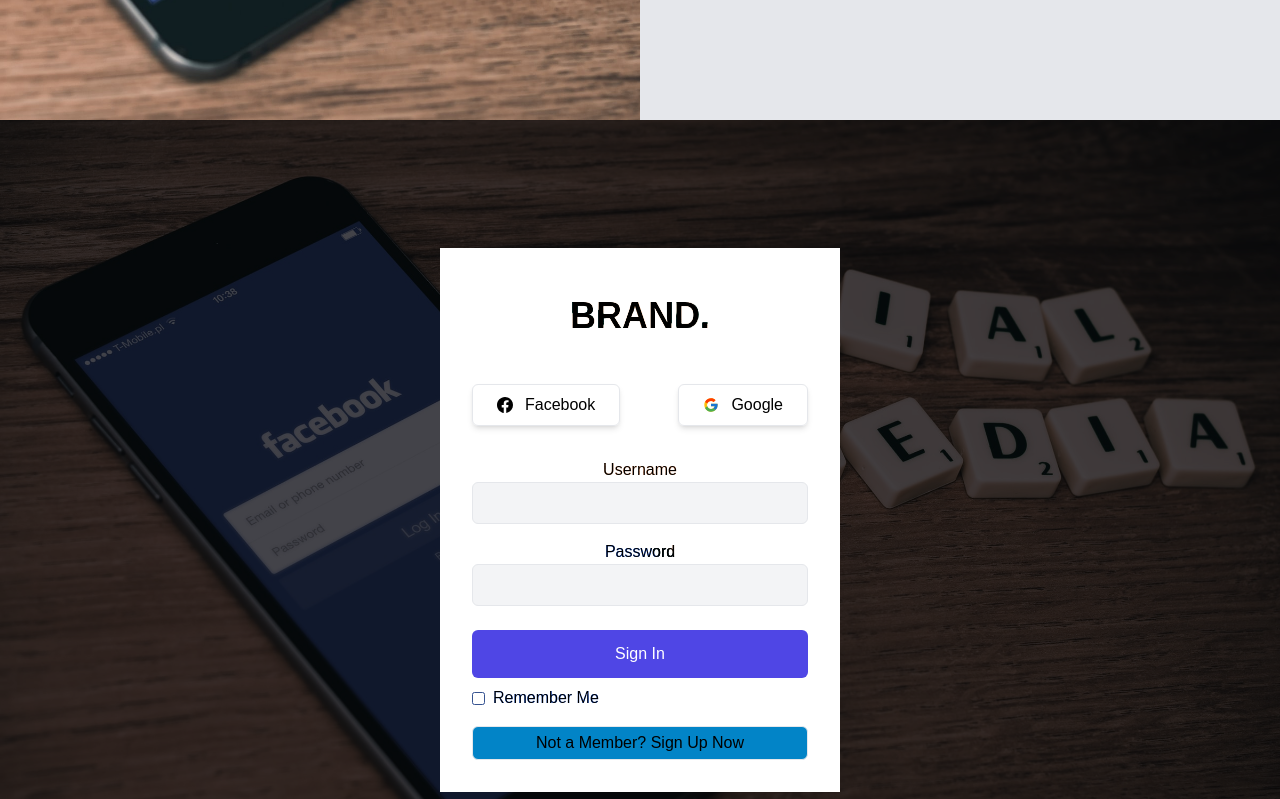
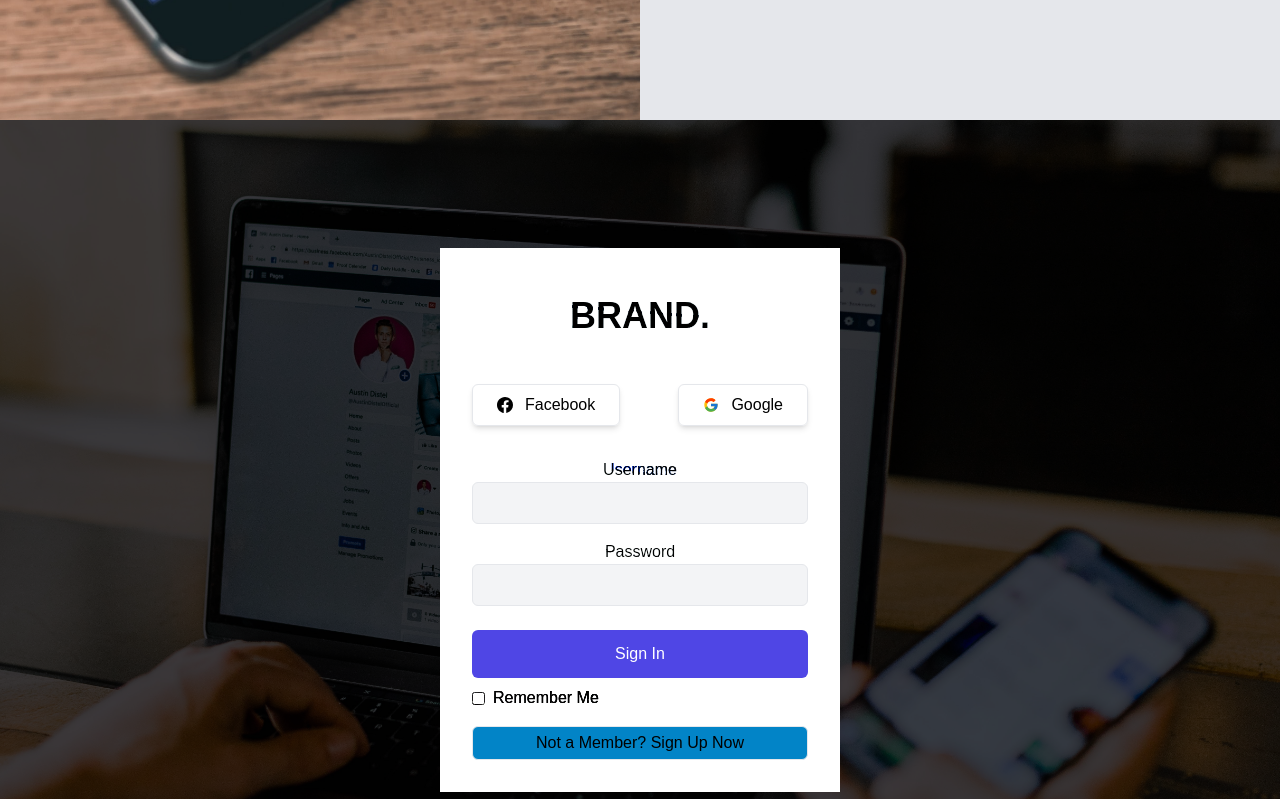
Before and after one commit to chiraglal/react-login-page, a React (Create React App) app: page / in a window 1280 px wide. Shown: the part 680-1479 px from the top of the page. Built offline with nearby package versions, Linux system fonts and the light colour scheme; a web font is replaced by a local one.

Commit message:
Minor Changes

```diff
--- a/src/components/Login2.js
+++ b/src/components/Login2.js
@@ -1,12 +1,12 @@
 import React from "react";
-import LoginImg from "../assets/login.jpg";
+import LoginImg2 from "../assets/login2.jpg";
 import { FcGoogle } from "react-icons/fc";
 import { BsFacebook } from "react-icons/bs";
 const Login2 = () => {
   return (
     <div className="relative w-full h-screen bg-zinc-900/90">
       <img
-        src={LoginImg}
+        src={LoginImg2}
         alt="/"
         className="absolute w-full h-full object-cover mix-blend-overlay"
       />
--- a/src/components/Login3.js
+++ b/src/components/Login3.js
@@ -1,13 +1,12 @@
 import React from "react";
-
-import LoginImg2 from "../assets/login2.jpg";
+import LoginImg3 from "../assets/login3.jpg";
 
 export default function Login3() {
   return (
     <div className="w-full h-screen flex">
       <div className="grid grid-cols-1 md:grid-cols-2 m-auto h-[550px] shadow-md hover:shadow-xl duration-200 sm:max-w-[900px]">
         <div className="w-full h-[550px] hidden md:block">
-          <img className="w-full h-full" src={LoginImg2} alt="/" />
+          <img className="w-full h-full" src={LoginImg3} alt="/" />
         </div>
         <div className="p-4 flex flex-col justify-around">
           <form>
```
Also changed, not shown: src/assets/login2.jpg, src/assets/login3.jpg (added).
